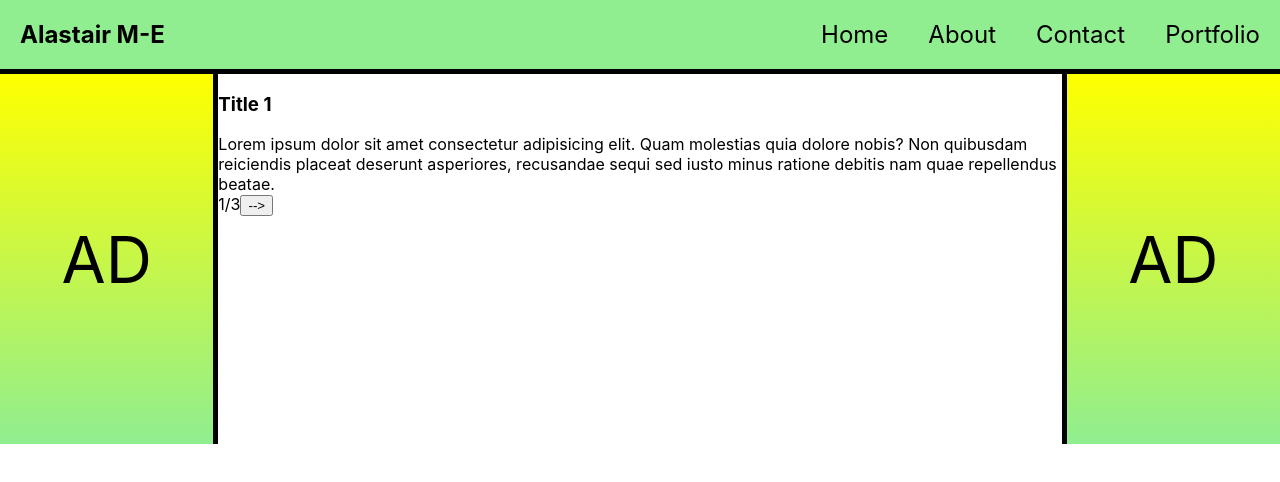
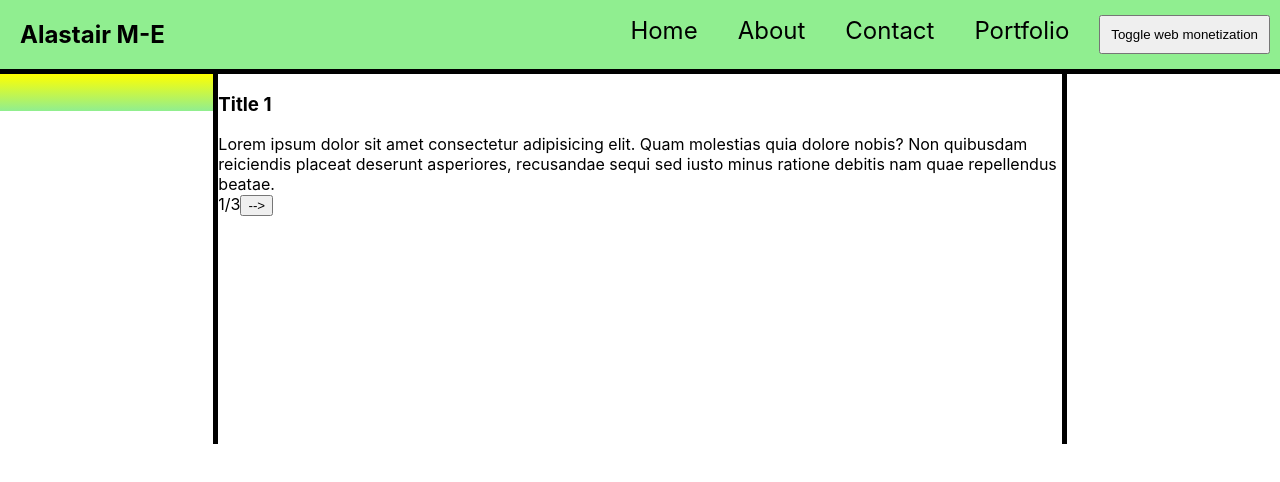
Before and after one commit to AlastairM-E/web3, a React app: page / in a window 1280 px wide. Shown: the top 482 px of the page. Built offline with nearby package versions, Linux system fonts and the light colour scheme; the HTML template or start-up script is replaced by a standard one.

Commit message:
css thingy is not working, this is annoying

```diff
--- a/dev-scripts/webpack.dev.js
+++ b/dev-scripts/webpack.dev.js
@@ -38,6 +38,7 @@ module.exports = webpackMerge(common, {
             ],
             plugins: [
               '@babel/plugin-syntax-dynamic-import',
+              'babel-plugin-styled-components',
             ],
           },
         },
--- a/dev-scripts/webpack.prod.js
+++ b/dev-scripts/webpack.prod.js
@@ -29,7 +29,7 @@ module.exports = webpackMerge(common, {
           loader: 'babel-loader',
           options: {
             presets: ['@babel/preset-env', '@babel/preset-react'],
-            plugins: ['@babel/plugin-syntax-dynamic-import', '@babel/plugin-transform-runtime'],
+            plugins: ['@babel/plugin-syntax-dynamic-import', '@babel/plugin-transform-runtime', 'babel-plugin-styled-components'],
           },
         },
       },
--- a/src/App.tsx
+++ b/src/App.tsx
@@ -1,58 +1,35 @@
+/* eslint-disable react/jsx-curly-brace-presence */
 /* IMPORTS */
-import React, { Fragment } from 'react';
-
-import { Helmet } from 'react-helmet';
-
-import styled, { keyframes } from 'styled-components';
+import React from 'react';
 import { articles } from './mockArticles';
 
 // Components
-import { Navbar, Article } from './components/index';
-
-/* ANIMATION */
-const changeBackgroundColour = keyframes`
-    from {
-        background: linear-gradient(red, orange);
-    }
-
-    to {
-        background: linear-gradient(yellow, lightgreen);
-    }
-`;
-
-const Ad = styled.span`
-    color: #000;
-    display: flex;
-    align-items:center;
-    justify-content: center;
-    font-size: 4em;
-    grid-row: 3/13;
-    animation: ${changeBackgroundColour} 6s ease-in-out infinite;
-`;
-
-const LeftSideAd = styled(Ad)`
-  grid-column: 1/3;
-`;
-
-const RightSideAd = styled(Ad)`
-  grid-column: 11/13;
-`;
+import { ContextProvider } from './state-management/ContextProvider';
+import {
+  Navbar, Article, WebMonetization, Ad,
+} from './components/index';
 
 /* COMPONENT */
 function App() {
+  /* HOOKS */
+
   /* RENDER */
   // - Reducer the App background with a data-testid of "App".
   // - Returns a Navbar with the title of Alastair M-E
   return (
-    <>
-      <Helmet>
-        <meta name="monetization" content="$ilp.uphold.com/grARjWmwZdDj" />
-      </Helmet>
+    <ContextProvider>
+      <WebMonetization />
       <Navbar title="Alastair M-E" />
-      <LeftSideAd>AD</LeftSideAd>
+      <Ad css={`
+        grid-column: 1/3;
+        grid-row:3/13;
+      `}
+      >
+        AD
+      </Ad>
       <Article articles={articles} />
-      <RightSideAd>AD</RightSideAd>
-    </>
+      <Ad css="">AD</Ad>
+    </ContextProvider>
   );
 }
 
--- a/src/components/Ad/Ad.tsx
+++ b/src/components/Ad/Ad.tsx
@@ -1,6 +1,8 @@
 /* IMPORTS */
-import React from 'react';
+import React, { useContext } from 'react';
 import styled, { keyframes } from 'styled-components';
+
+import { Context } from '../../state-management/ContextProvider';
 
 /* ANIMATION */
 const changeBackgroundColour = keyframes`
@@ -23,7 +25,8 @@ const StyledAd = styled.span`
 `;
 
 function Ad({ css }: { css : string }) {
-  return <StyledAd css={css} />;
+  const { webMonetizationState } = useContext(Context);
+  return webMonetizationState.state === 'started' ? null : <StyledAd css={css} />;
 }
 
 export default Ad;
--- a/src/components/Article/Article.tsx
+++ b/src/components/Article/Article.tsx
@@ -2,6 +2,7 @@
 import React, { useState } from 'react';
 
 import styled from 'styled-components';
+
 
 /* INTERFACES */
 interface Articles {
@@ -28,6 +29,21 @@ const StyledShiftArticleButton = styled.button``;
 function Article({ articles }: Articles) {
   /* HOOKS */
   const [index, setIndex] = useState(0);
+  function ShiftArticleForwardsButton() {
+    return index !== articles.length - 1 ? (
+      <StyledShiftArticleButton id="ShiftArticleForwardsButton" onClick={() => setIndex(index + 1)}>
+        {'-->'}
+      </StyledShiftArticleButton>
+    ) : null;
+  }
+
+  function ShiftArticleBackwardsButton() {
+    return index !== 0 ? (
+      <StyledShiftArticleButton id="ShiftArticleBackwardsButton" onClick={() => setIndex(index - 1)}>
+        {'<--'}
+      </StyledShiftArticleButton>
+    ) : null;
+  }
 
   const { title, content } = articles[index];
   return (
@@ -36,18 +52,9 @@ function Article({ articles }: Articles) {
         <h1 id="ArticleTitle">{title}</h1>
         <span id="ArticleContent">{content}</span>
       </StyledArticle>
-      {index !== 0 ? (
-        <StyledShiftArticleButton id="ShiftArticleBackwardsButton" onClick={() => setIndex(index - 1)}>
-          {'<--'}
-        </StyledShiftArticleButton>
-      ) : null}
+      <ShiftArticleBackwardsButton />
       <span id="ArticleCounter">{`${index + 1}/${articles.length}`}</span>
-      { index !== articles.length - 1 ? (
-        <StyledShiftArticleButton id="ShiftArticleForwardsButton" onClick={() => setIndex(index + 1)}>
-          {'-->'}
-        </StyledShiftArticleButton>
-      ) : null}
-
+      <ShiftArticleForwardsButton />
     </StyledArticleContainer>
   );
 }
--- a/src/components/Navbar/Navbar.tsx
+++ b/src/components/Navbar/Navbar.tsx
@@ -1,8 +1,9 @@
 /* IMPORTS */
-import * as React from 'react';
+import React, { useContext } from 'react';
 
 import styled from 'styled-components';
 import { MobileMenu } from '../index';
+import { Context } from '../../state-management/ContextProvider';
 
 /* INTERFACE */
 interface Title {
@@ -76,12 +77,16 @@ const DesktopPageLinks = styled.span`
 
 /* COMPONENT */
 function Navbar({ title }: Title) {
+  const { dispatchToggleMonetization } = useContext(Context);
   const ListOfNavLinks = () => (
     <>
       <PageLink href="/home">Home</PageLink>
       <PageLink href="/about">About</PageLink>
       <PageLink href="/contact">Contact</PageLink>
       <PageLink href="/portfolio">Portfolio</PageLink>
+      <button type="button" onClick={() => dispatchToggleMonetization({ action: 'TOGGLE' })}>
+        Toggle web monetization
+      </button>
     </>
   );
 
--- /dev/null
+++ b/src/components/WebMonetization/WebMonetization.tsx
@@ -0,0 +1,77 @@
+/* IMPORTS */
+import React, { useContext, useEffect } from 'react';
+
+import { Helmet } from 'react-helmet';
+import { Context } from '../../state-management/ContextProvider';
+
+
+/* COMPONENT */
+function WebMonetization() {
+  /* HOOKS */
+  const { webMonetizationState, dispatchWebMonetizationState, toggleWebMonetization } = useContext(Context);
+
+  function monetizationEventHandler(event) {
+    dispatchWebMonetizationState({
+      action: 'CHANGE_WEB_MONETIZATION_STATUS',
+      payload: {
+        event,
+        state: document.monetization.state,
+      },
+    });
+  }
+
+  useEffect(() => {
+    if (document.monetization) {
+      document
+        .monetization
+        .addEventListener('monetizationstart', monetizationEventHandler);
+
+      document
+        .monetization
+        .addEventListener('monetizationstop', monetizationEventHandler);
+
+      document
+        .monetization
+        .addEventListener('monetizationprogress', monetizationEventHandler);
+
+      document
+        .monetization
+        .addEventListener('monetizationpending', monetizationEventHandler);
+    }
+
+
+    return () => {
+      if (document.monetization) {
+        document
+          .monetization
+          .removeEventListener('monetizationstart', monetizationEventHandler);
+
+        document
+          .monetization
+          .removeEventListener('monetizationstop', monetizationEventHandler);
+
+        document
+          .monetization
+          .removeEventListener('monetizationprogress', monetizationEventHandler);
+
+        document
+          .monetization
+          .removeEventListener('monetizationpending', monetizationEventHandler);
+      }
+    };
+  }, [document.monetization]);
+
+  /* RENDER */
+  return (
+    <Helmet>
+      { toggleWebMonetization ? (
+        <meta
+          name="monetization"
+          content="$ilp.uphold.com/grARjWmwZdDj"
+        />
+      ) : null }
+    </Helmet>
+  );
+}
+
+export default WebMonetization;
--- a/src/components/index.ts
+++ b/src/components/index.ts
@@ -2,10 +2,12 @@ import Navbar from './Navbar/Navbar';
 import MobileMenu from './MobileMenu/MobileMenu';
 import Article from './Article/Article';
 import Ad from './Ad/Ad';
+import WebMonetization from './WebMonetization/WebMonetization';
 
 export {
   Navbar,
   MobileMenu,
   Article,
   Ad,
+  WebMonetization,
 };
--- /dev/null
+++ b/src/state-management/ContextProvider.tsx
@@ -0,0 +1,31 @@
+import React, { useReducer } from 'react';
+
+import { webMonetizationReducer, toggleMonetizationReducer } from './Reducer';
+
+const Context = React.createContext({});
+
+function ContextProvider({ children }: { children: any }) {
+  const [webMonetizationState, dispatchWebMonetizationState] = useReducer(
+    webMonetizationReducer,
+    { state: null, event: null },
+  );
+
+  const [toggleWebMonetization, dispatchToggleMonetization] = useReducer(toggleMonetizationReducer, true);
+
+  return (
+    <Context.Provider value={{
+      webMonetizationState,
+      dispatchWebMonetizationState,
+      toggleWebMonetization,
+      dispatchToggleMonetization,
+    }}
+    >
+      {children}
+    </Context.Provider>
+  );
+}
+
+export {
+  Context,
+  ContextProvider,
+};
--- /dev/null
+++ b/src/state-management/Reducer.ts
@@ -0,0 +1,30 @@
+function webMonetizationReducer(state: any, { action, payload }: { action : string, payload: any}) {
+  switch (action) {
+    case 'CHANGE_WEB_MONETIZATION_STATUS':
+      return payload;
+      break;
+
+    default:
+      return state;
+      break;
+  }
+}
+
+function toggleMonetizationReducer(state, { action }) {
+  switch (action) {
+    case 'TOGGLE':
+      console.log({ state });
+      return !state;
+      break;
+
+    default:
+      return state;
+      break;
+  }
+}
+
+
+export {
+  webMonetizationReducer,
+  toggleMonetizationReducer,
+};
```
Also changed, not shown: 2 other files (tests, documents, lock files or other folders).
